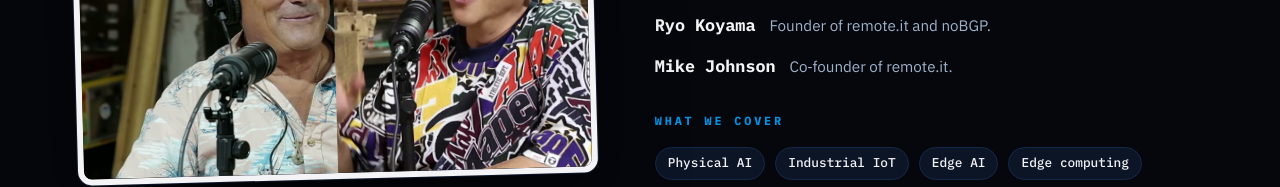
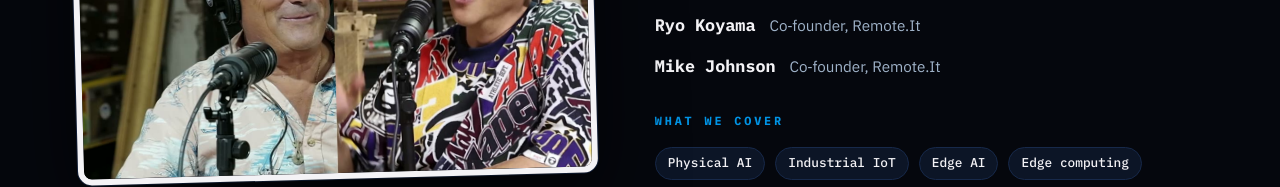
Before and after one commit to unotdys/ofcourseduh.com, a plain HTML site: page newremotelylocal/index.html in a window 1280 px wide. Shown: the part 5517-5704 px from the top of the page. Drawn offline with Linux system fonts and the light colour scheme.

Commit message:
Remotely Local preview: host descriptions both Co-founder, Remote.It

```diff
--- a/newremotelylocal/index.html
+++ b/newremotelylocal/index.html
@@ -323,8 +323,8 @@ footer a:hover{color:var(--ink)}
         <span class="label">Meet your hosts</span>
         <h2>Every machine is joining the network.</h2>
         <p>Every machine, sensor, robot, vehicle and smart device is becoming part of a much larger, intelligent network. Remotely.Local explores the technologies making that future possible, and the people building them.</p>
-        <div class="host"><strong>Ryo Koyama</strong><span>Founder of remote.it and noBGP.</span></div>
-        <div class="host"><strong>Mike Johnson</strong><span>Co‑founder of remote.it.</span></div>
+        <div class="host"><strong>Ryo Koyama</strong><span>Co‑founder, Remote.It</span></div>
+        <div class="host"><strong>Mike Johnson</strong><span>Co‑founder, Remote.It</span></div>
         <div class="topics"><span class="label">What we cover</span>
         <div class="chips" style="margin-top:14px">
           <span>Physical AI</span><span>Industrial IoT</span><span>Edge AI</span><span>Edge computing</span><span>Secure networking</span><span>Remote access</span><span>Device management</span><span>Robotics</span><span>Autonomous systems</span><span>Cybersecurity</span>
```
